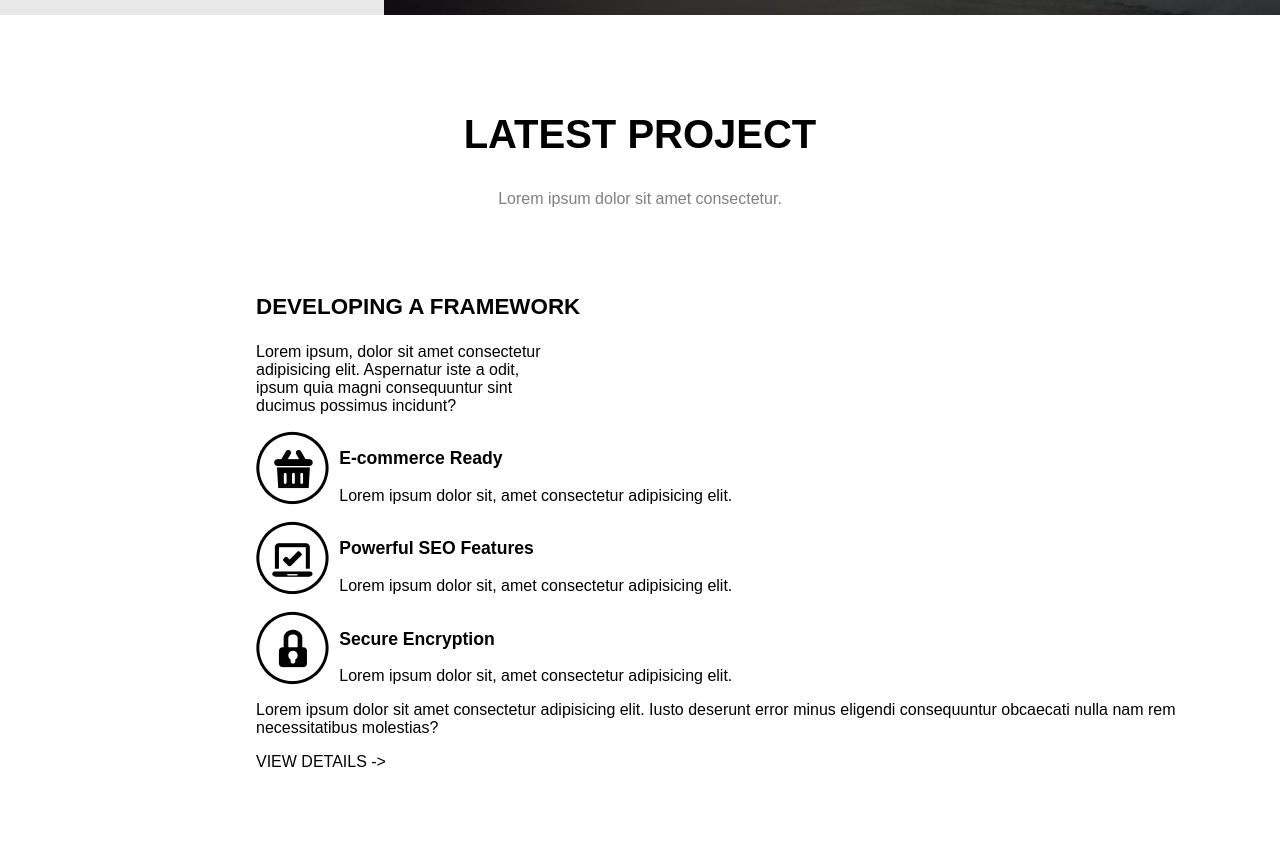
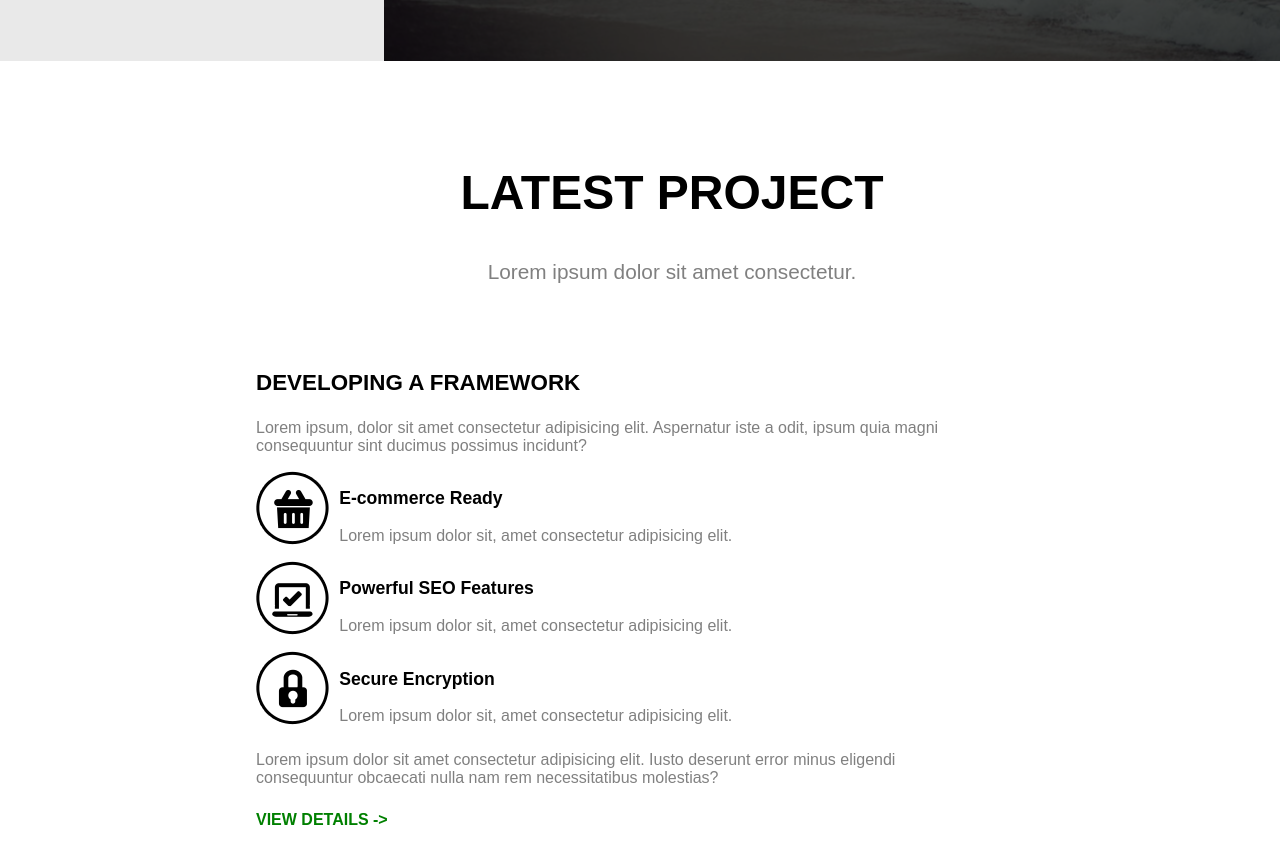
Before and after one commit to EkVader/WebdevChallenge3, a plain HTML site: page index.html in a window 1280 px wide. Shown: the part 1794-2639 px from the top of the page. Before the commit the page ends 2581 px from the top, so only its background shows below. Drawn offline with Linux system fonts and the light colour scheme.

Commit message:
Update style.css
Finished Project section. I think the code for this is a bit clunky as i wanted to use flexbox to position it correctly but didint know how to do that so i used float.

```diff
--- a/style.css
+++ b/style.css
@@ -188,7 +188,7 @@ display: flex;
     border-radius: 30px;
 }
 .Relax-main-title{
-    font-size: 250%;
+    font-size: 320%;
     color: white;
 }
 .Relax-main-sub{
@@ -224,16 +224,31 @@ display: flex;
     font-family: 'Montserrat', sans-serif;
 }
 
+.block1{
+    float: left;
+    padding: 0 0 0 5%;
+    width: 45%;
+}
+.block2{
+    width: 45%;
+    float: right;
+    padding: 2% 0 0 0;
+}
+
 .Project-header{
     text-align: center;
+    padding-left: 5%;
+    clear: both;
+
 
 }
 .Project-header-title{
-    font-size: 250%;
+    font-size: 300%;
     font-weight: bold;
 }
 .Project-header-sub{
     color: gray;
+    font-size: 130%;
 }
 
 .center-content{
@@ -244,7 +259,8 @@ display: flex;
     font-weight: bold;
 }
 .center-header-sub{
-    padding: 0% 70% 0% 0%;
+    padding: 0% 30% 0% 0%;
+    color: gray;
 }
 .project-icon{
     position: relative;
@@ -268,7 +284,18 @@ display: flex;
     padding-left: 1%;
     margin: 0%;
 }
+.Project-icon-sub{
+    color: gray;
+}
 .Project-icon-title{
     font-weight: bold;
     font-size: 110%;
 }
+.center-footer{
+    padding:1% 30% 0 0;
+    color: gray;
+}
+.center-footer p{
+    color: green;
+    font-weight: bold;
+}
```
